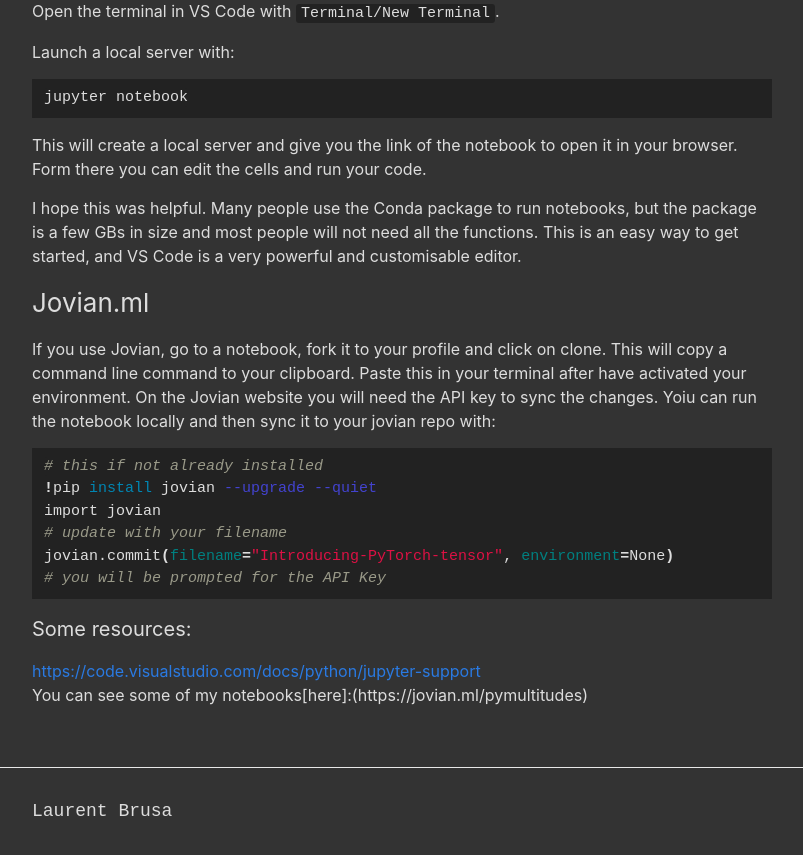
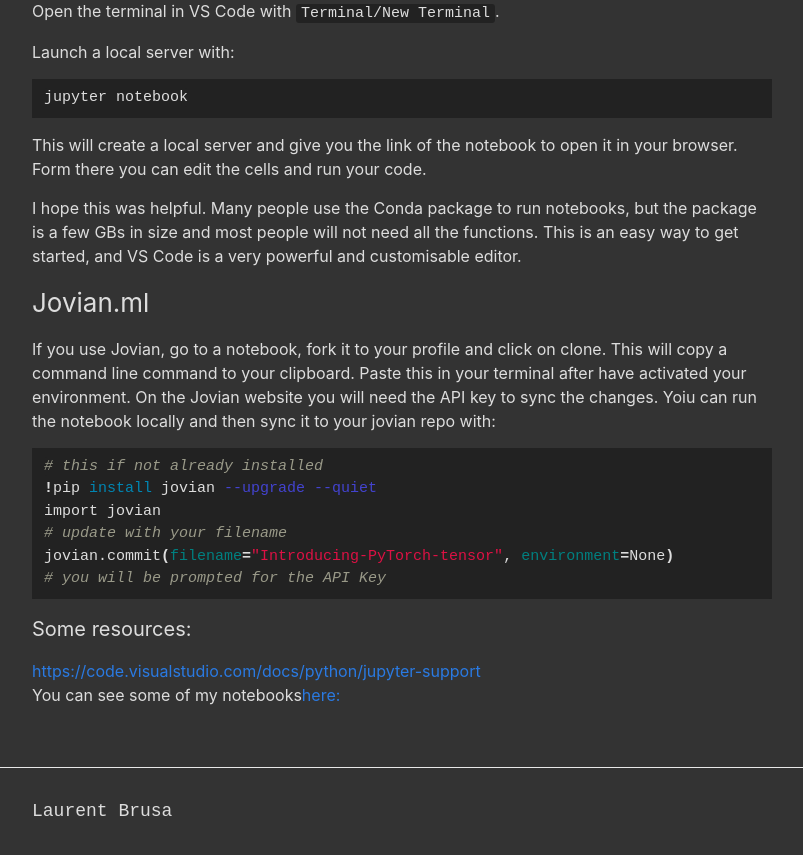
Before and after one commit to pymultitudes/pymultitudes.github.io, a Jekyll site: the page built from _posts/2020-05-26-vs.md, in a window 1280 px wide and 900 px high, scrolled down 2422 px. Shown: the top 855 px of the window, without its empty margins (238-1041 px from the left). Built offline with Jekyll 4.4.1, drawn with Linux system fonts in a browser that asks for light colours; our own code applies the rules of GitHub Pages for plain Markdown files.

Commit message:
Update 2020-05-26-vs.md

```diff
--- a/_posts/2020-05-26-vs.md
+++ b/_posts/2020-05-26-vs.md
@@ -114,7 +114,7 @@ jovian.commit(filename="Introducing-PyTorch-tensor", environment=None)
 #### Some resources:
 
 [https://code.visualstudio.com/docs/python/jupyter-support](https://code.visualstudio.com/docs/python/jupyter-support)
-You can see some of my notebooks[here]:(https://jovian.ml/pymultitudes)
+You can see some of my notebooks[here:](https://jovian.ml/pymultitudes)
 
 
 <!--
```
